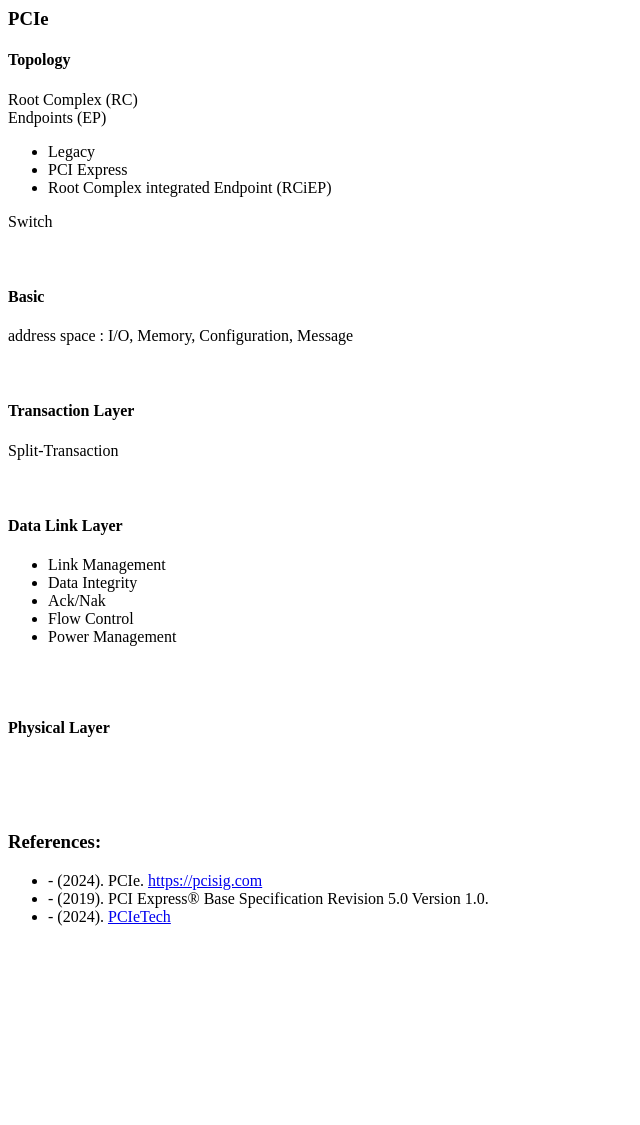
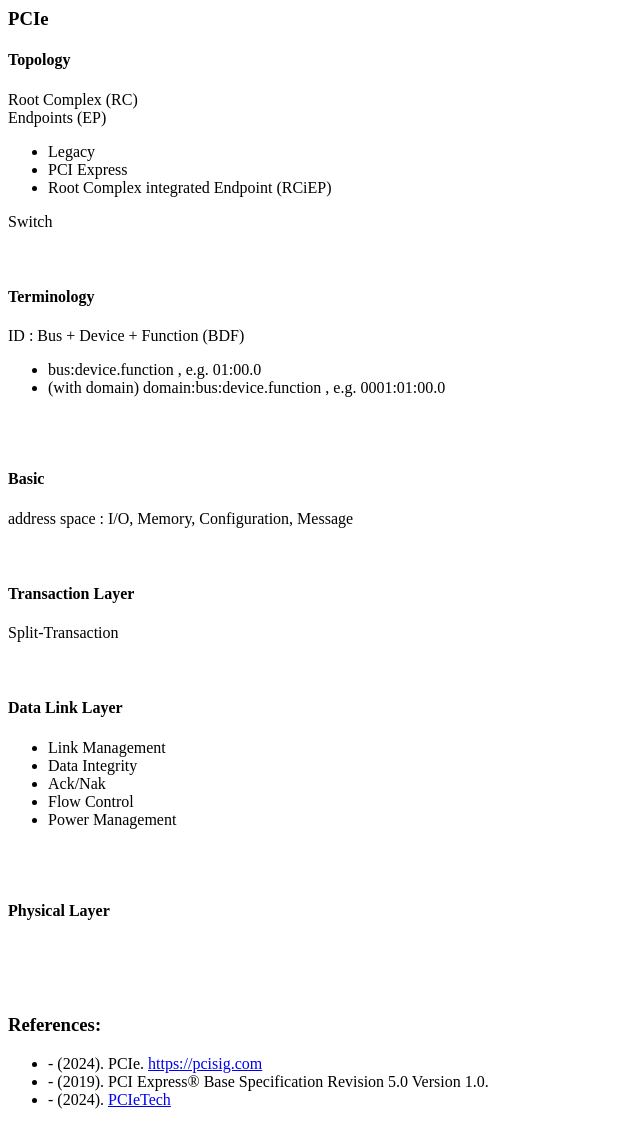
Before and after one commit to czarsir/sir, a Jekyll site: the page built from _posts/technik/2024-02-25-com-pcie.html, in a window 1280 px wide. Shown: the whole page, without its empty margins (0-640 px from the left). Built offline with Jekyll 4.4.1, drawn with Linux system fonts in a browser that asks for light colours; before the commit the page ends 942 px from its top, so only the background shows below that.

Commit message:
[PCIe] update terminology

```diff
--- a/_posts/technik/2024-02-25-com-pcie.html
+++ b/_posts/technik/2024-02-25-com-pcie.html
@@ -17,6 +17,15 @@ layout: addins
 	<li>Root Complex integrated Endpoint (RCiEP)</li>
 </ul>
 <div>Switch</div>
+
+
+<br><br>
+<h4>Terminology</h4>
+<div>ID : Bus + Device + Function (BDF)</div>
+<ul>
+	<li>bus:device.function , e.g. 01:00.0</li>
+	<li>(with domain) domain:bus:device.function , e.g. 0001:01:00.0</li>
+</ul>
 
 
 <br><br>
```
